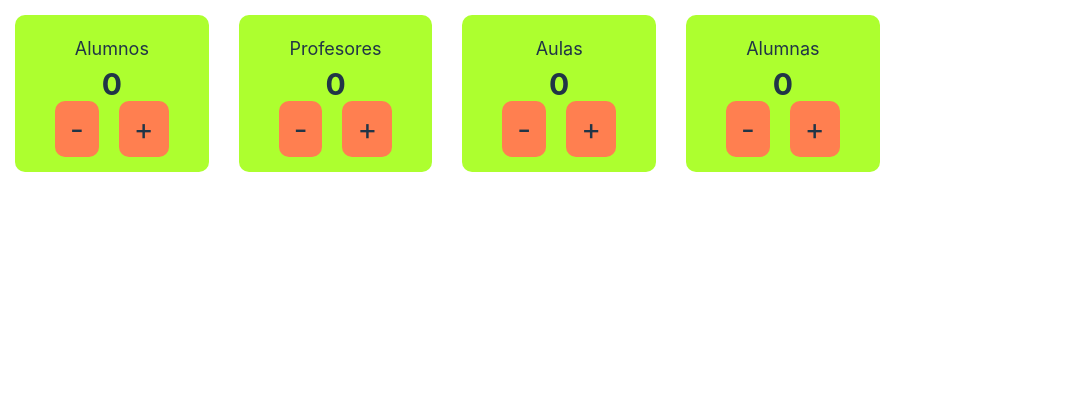
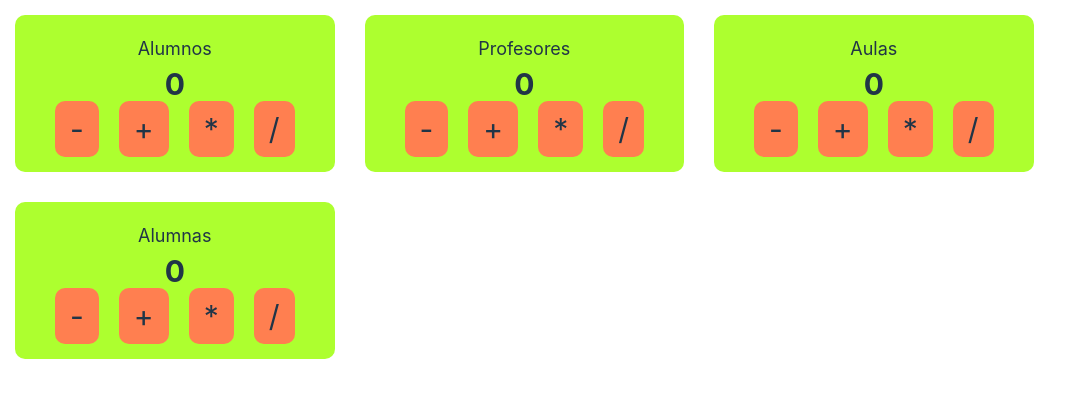
Before and after one commit to L7ONEL/primer_proyecto_react, a React (Vite) app: page / in a window 1280 px wide. Shown: the top 398 px of the page, without its empty margins (0-1082 px from the left). Built offline with nearby package versions, Linux system fonts and the light colour scheme.

Commit message:
Se agregó un botón para multiplicar y dividir, los 2 por 2.

```diff
--- a/src/componentes/Contador.jsx
+++ b/src/componentes/Contador.jsx
@@ -16,6 +16,14 @@ export default class Contador extends Component{
     this.setState({valor: this.state.valor + 1});
   }
 
+  multiplicar() {
+    this.setState({valor: this.state.valor * 2});
+  }
+
+  dividir() {
+    this.setState({valor: this.state.valor / 2});
+  }
+
   render() {
     return(
       <div className='Contador'>
@@ -30,6 +38,14 @@ export default class Contador extends Component{
           simbolo='+'
           accion={() => this.sumar()}
           />
+          <Boton
+          simbolo='*'
+          accion={() => this.multiplicar()}
+          />
+          <Boton
+          simbolo='/'
+          accion={() => this.dividir()}
+          />
         </div>
       </div>
     )
```
